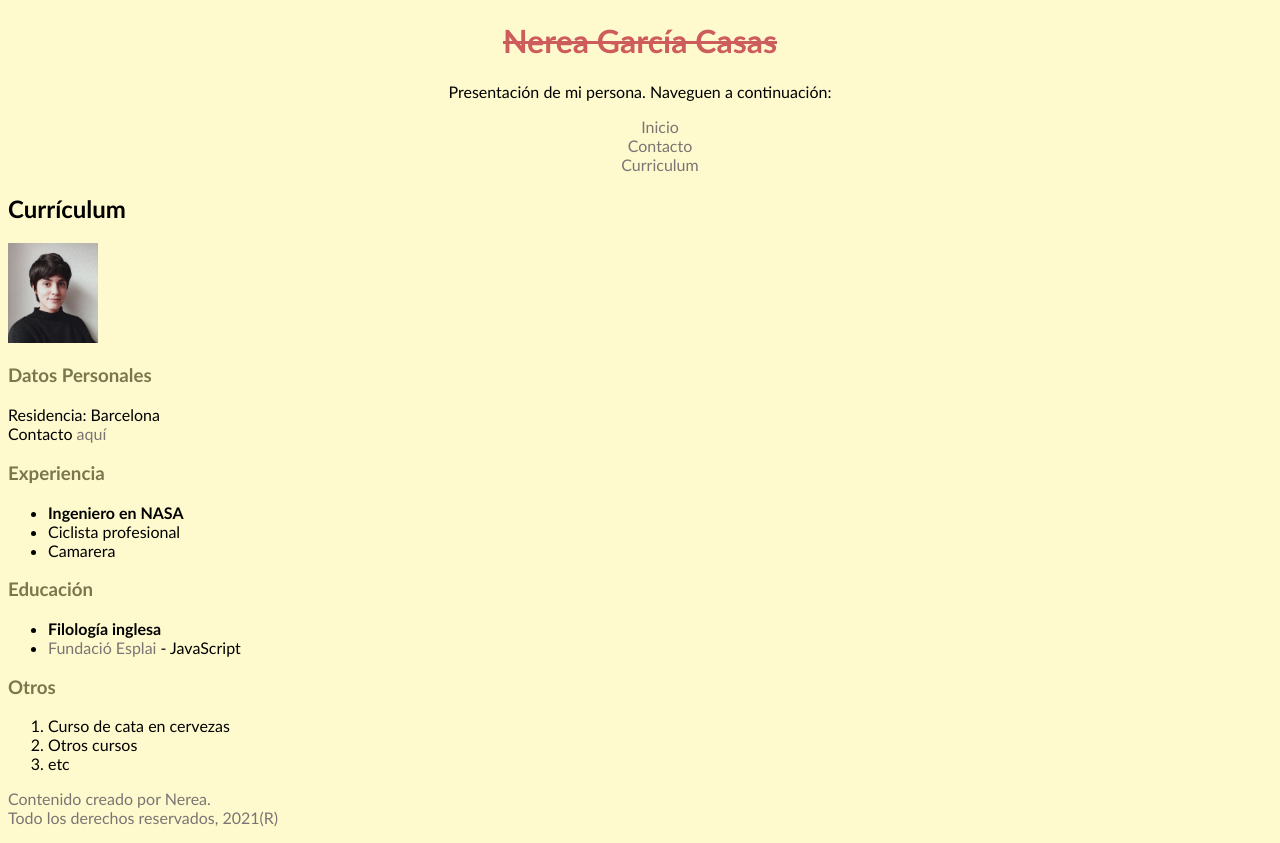
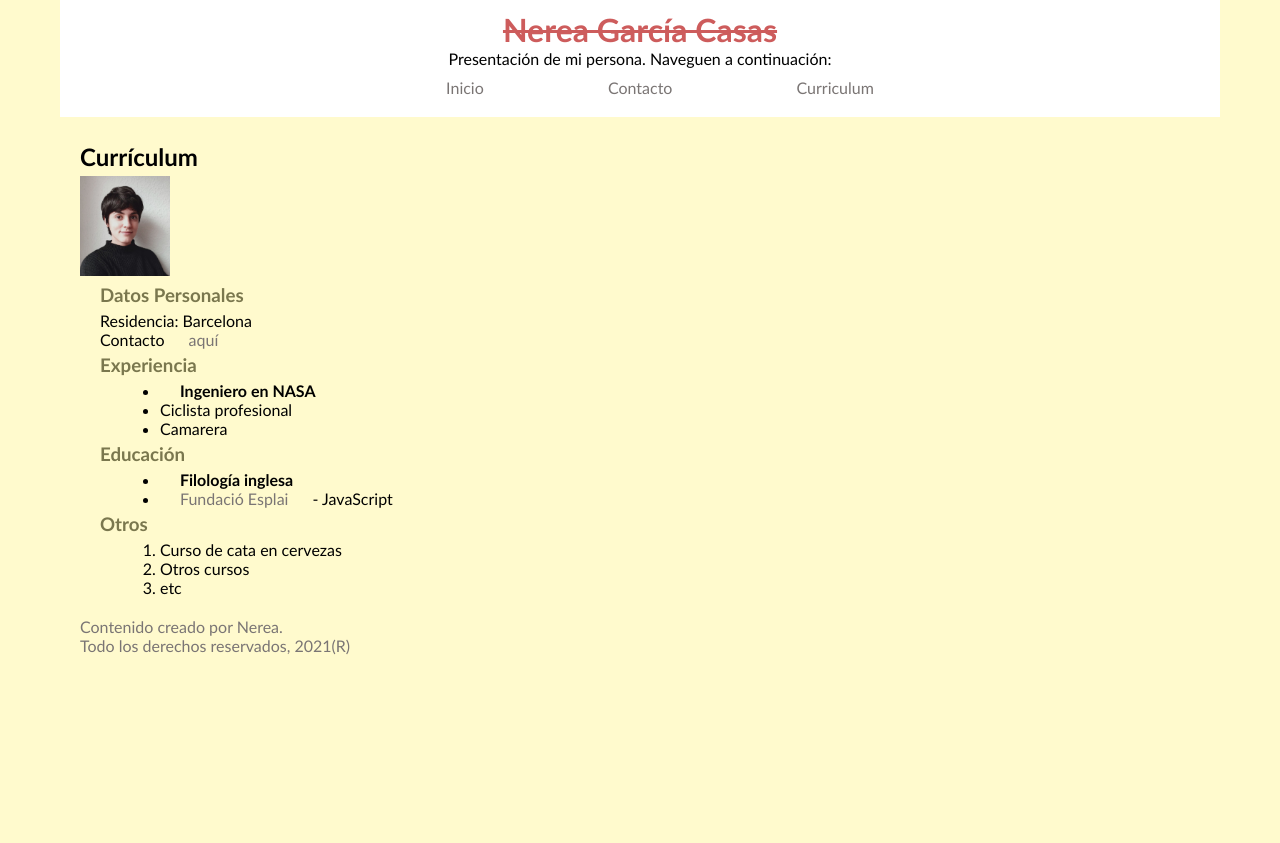
Before and after one commit to nereadev/web-personal, a plain HTML site: page curriculum.html in a window 1280 px wide. After the commit the page ends 800 px from the top, so only its background shows below. Drawn offline with Linux system fonts and the light colour scheme.

Commit message:
Dinamismo <head> e <img> curriculum

```diff
--- a/estilo.css
+++ b/estilo.css
@@ -1,6 +1,22 @@
+* {
+    margin: 0;
+    margin: 0 20px 0 20px;
+}
+
 body {
     background-color:lemonchiffon;
     font-family: 'Zilla Slab', 'Gill Sans', 'Gill Sans MT', Calibri, 'Trebuchet MS', sans-serif;
+}
+
+header {
+    background-color: white;
+    padding: 0;
+    padding: 10px 0;
+}
+
+main {
+    padding: 0;
+    padding: 20px 0;
 }
 
 h1 {
@@ -11,10 +27,12 @@ h1 {
 
 h2 {
     color: black;
+    padding: 5px 0;
 }
 
 h3 {
     color:rgb(122, 119, 78);
+    padding: 5px 0;
 }
 
 p {
@@ -33,6 +51,7 @@ nav {
     font-family: 'Trebuchet MS', 'Lucida Sans Unicode', 'Lucida Grande', 'Lucida Sans', Arial, sans-serif;
     color: lightslategrey;
     text-align: center;
+    margin: 0;
 }
 
 a {
@@ -42,4 +61,28 @@ a {
 
 li.sinpunto {
     list-style-type: none;
+    display: inline-block;
+    padding: 10px 20px;
 }
+
+li.sinpunto:hover {
+    background-color: lemonchiffon;
+    font-weight: 900;
+}
+
+img {
+    display: inline-block;
+    position: relative;
+}
+
+img:hover {
+    cursor: pointer;
+    background-color: rgba(255, 250, 204, 0.5);
+    content: "hola, qué tal";
+    color: maroon;
+}
+
+iframe {
+    margin: 0 -80px;
+    width: calc(100% + 160px);
+}
```
